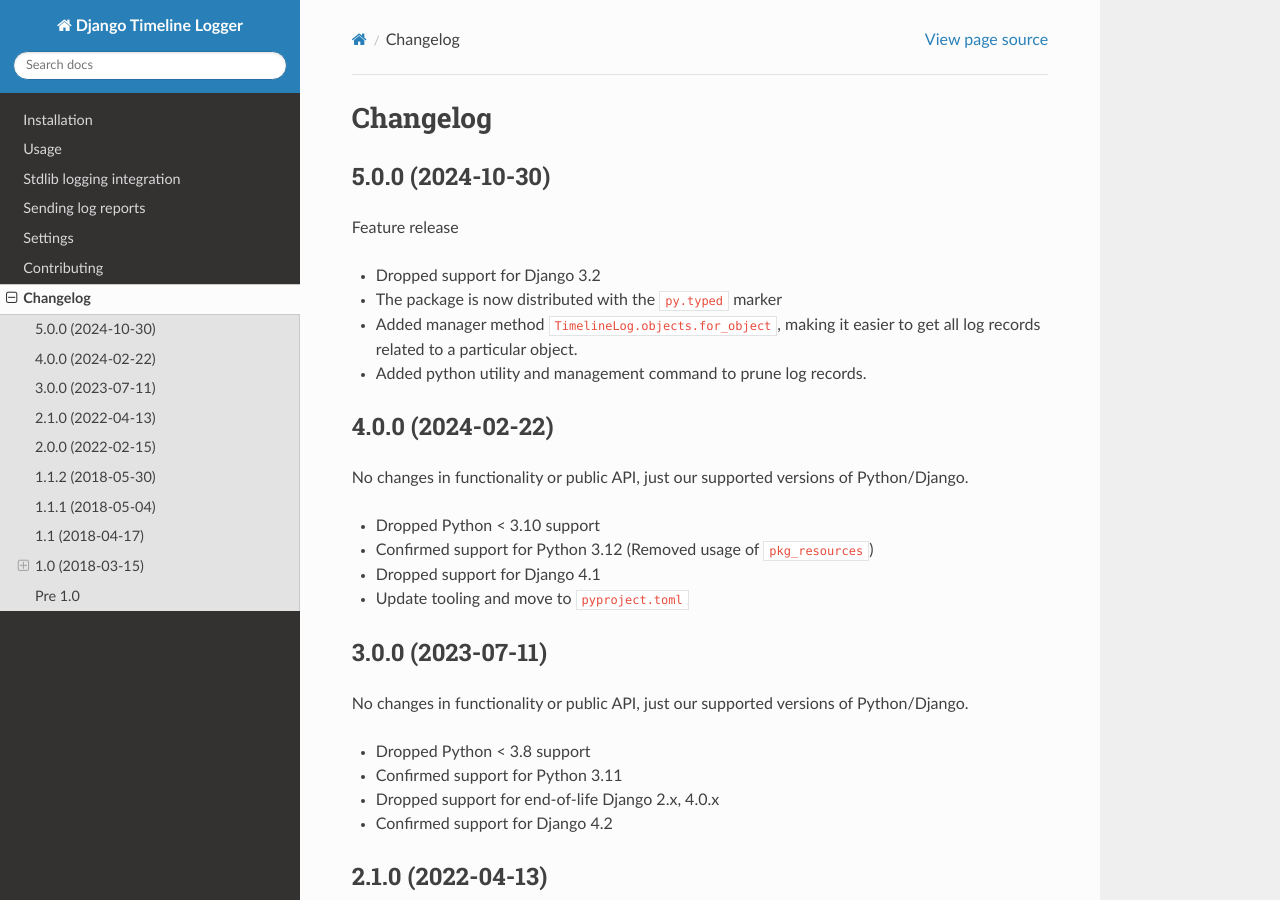
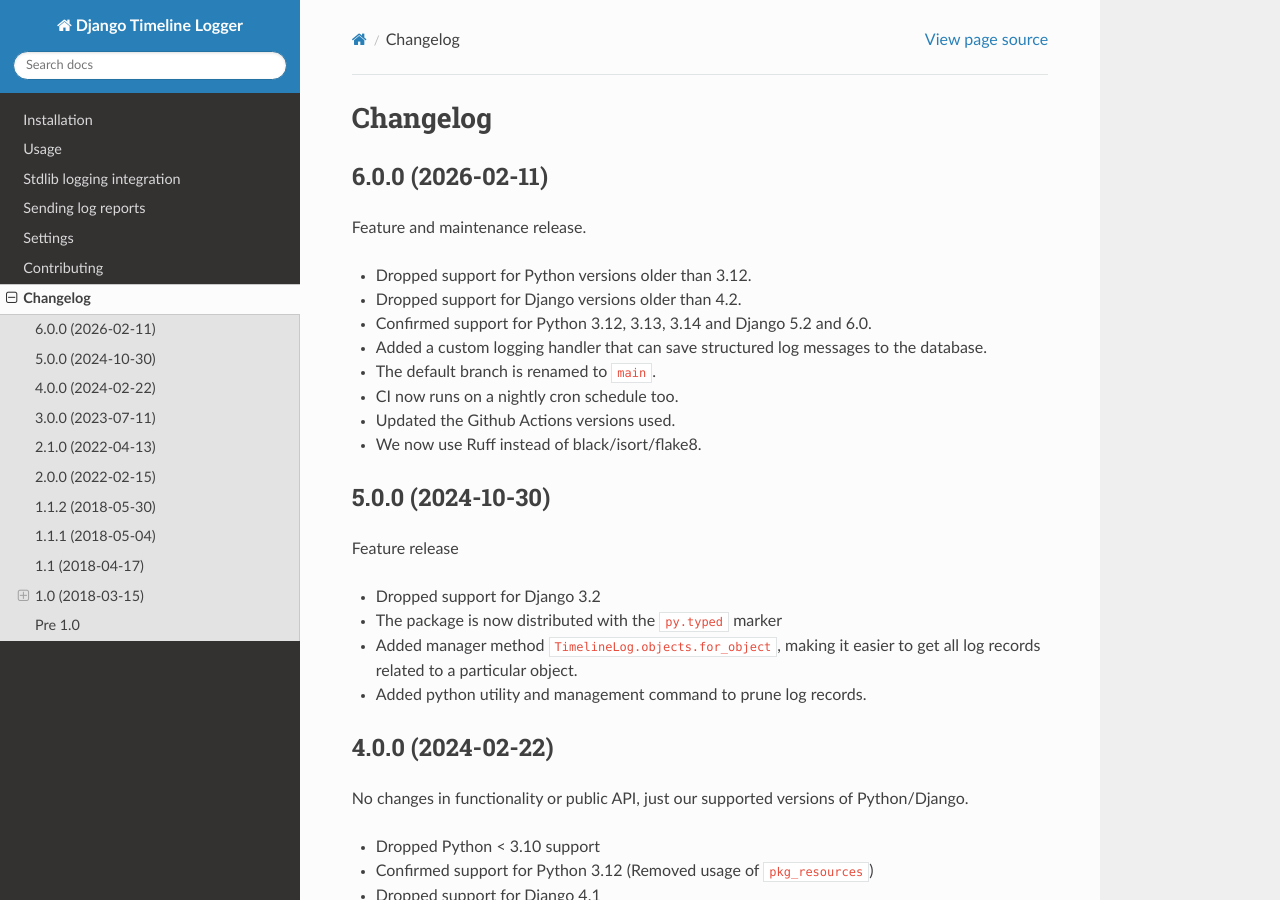
Before and after one commit to maykinmedia/django-timeline-logger, a Sphinx documentation site: the page built from docs/changelog.rst, in a window 1280 px wide and 900 px high. Built offline with Sphinx 7.4.7 and the Read the Docs theme 3.1.0, drawn with Linux system fonts in a browser that asks for light colours.

Commit message:
:bookmark: Bump to 6.0 and update changelog

```diff
--- a/docs/changelog.rst
+++ b/docs/changelog.rst
@@ -1,6 +1,20 @@
 =========
 Changelog
 =========
+
+6.0.0 (2026-02-11)
+==================
+
+Feature and maintenance release.
+
+* Dropped support for Python versions older than 3.12.
+* Dropped support for Django versions older than 4.2.
+* Confirmed support for Python 3.12, 3.13, 3.14 and Django 5.2 and 6.0.
+* Added a custom logging handler that can save structured log messages to the database.
+* The default branch is renamed to ``main``.
+* CI now runs on a nightly cron schedule too.
+* Updated the Github Actions versions used.
+* We now use Ruff instead of black/isort/flake8.
 
 5.0.0 (2024-10-30)
 ==================
--- a/pyproject.toml
+++ b/pyproject.toml
@@ -4,7 +4,7 @@ build-backend = "setuptools.build_meta"
 
 [project]
 name = "django-timeline-logger"
-version = "5.0.0"
+version = "6.0.0"
 description = "Generic event logger for Django models."
 authors = [
     {name = "Maykin Media", email = "support@maykinmedia.nl"}
@@ -77,7 +77,7 @@ env = [
 ]
 
 [tool.bumpversion]
-current_version = "5.0.0"
+current_version = "6.0.0"
 files = [
     {filename = "pyproject.toml"},
 ]
```
